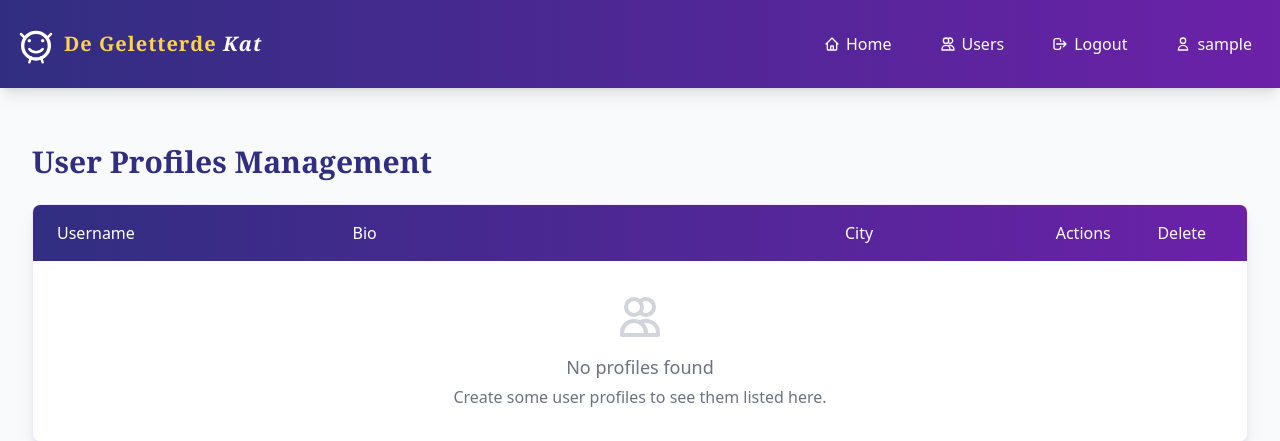
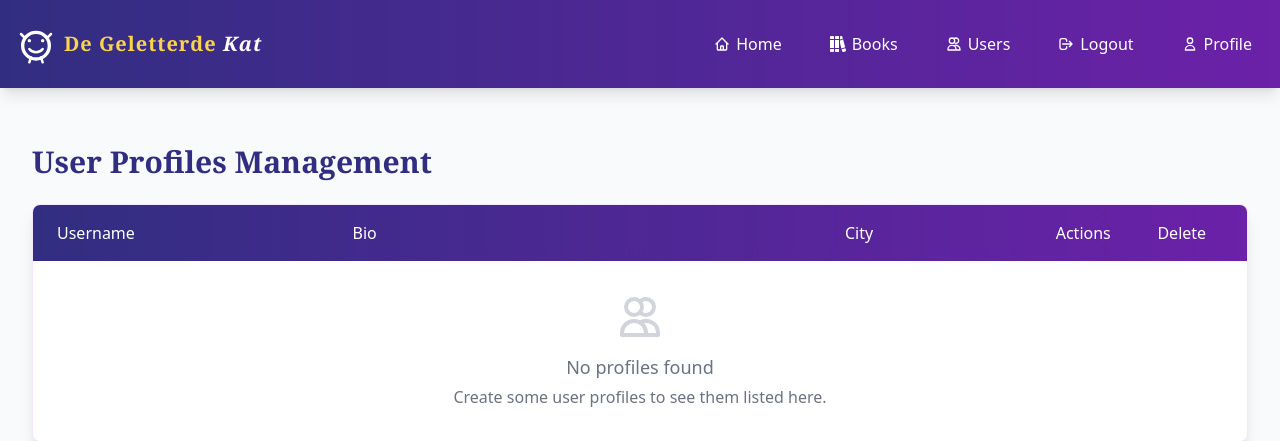
Before and after one commit to RMJTromp/boekenclub-de-geletterde-kat, a Django app: page /manage-users/ in a window 1280 px wide. Shown: the top 441 px of the page. Run offline with Django 5.2, Linux system fonts and the light colour scheme; the visitor is signed in with stand-in values (Sample User, id 1); some libraries are stand-ins or nearby versions.

Commit message:
Added books to navigation

```diff
--- a/templates/components/navbar.html
+++ b/templates/components/navbar.html
@@ -28,7 +28,6 @@
 
             <!-- Desktop Menu -->
             <div class="hidden md:flex space-x-6 items-center">
-                {% if user.is_authenticated %}
                 <!-- Home Link -->
                 <a href="/" class="nav-link py-2 px-3 font-medium hover:text-amber-200 transition-all duration-300 relative overflow-hidden group flex items-center">
                     <svg class="w-4 h-4 mr-1.5" fill="none" stroke="currentColor" viewBox="0 0 24 24" xmlns="http://www.w3.org/2000/svg"><path stroke-linecap="round" stroke-linejoin="round" stroke-width="2" d="M3 12l2-2m0 0l7-7 7 7M5 10v10a1 1 0 001 1h3m10-11l2 2m-2-2v10a1 1 0 01-1 1h-3m-6 0a1 1 0 001-1v-4a1 1 0 011-1h2a1 1 0 011 1v4a1 1 0 001 1m-6 0h6"></path></svg>
@@ -36,6 +35,14 @@
                     <span class="absolute bottom-0 left-0 w-0 h-0.5 bg-amber-300 transition-all duration-300 group-hover:w-full"></span>
                 </a>
 
+                <!-- Books Link -->
+                <a href="{% url 'book_list' %}" class="nav-link py-2 px-3 font-medium hover:text-amber-200 transition-all duration-300 relative overflow-hidden group flex items-center">
+                    <svg class="w-4 h-4 mr-1.5" xmlns="http://www.w3.org/2000/svg" viewBox="0 0 512 512"><path d="M0 32C0 14.3 14.3 0 32 0L96 0c17.7 0 32 14.3 32 32l0 64L0 96 0 32zm0 96l128 0 0 256L0 384 0 128zM0 416l128 0 0 64c0 17.7-14.3 32-32 32l-64 0c-17.7 0-32-14.3-32-32l0-64zM160 32c0-17.7 14.3-32 32-32l64 0c17.7 0 32 14.3 32 32l0 64L160 96l0-64zm0 96l128 0 0 256-128 0 0-256zm0 288l128 0 0 64c0 17.7-14.3 32-32 32l-64 0c-17.7 0-32-14.3-32-32l0-64zm203.6-19.9L320 232.6l0-89.9 100.4-26.9 66 247.4L363.6 396.1zM412.2 85L320 109.6 320 11l36.9-9.9c16.9-4.6 34.4 5.5 38.9 22.6L412.2 85zM371.8 427l122.8-32.9 16.3 61.1c4.5 17-5.5 34.5-22.5 39.1l-61.4 16.5c-16.9 4.6-34.4-5.5-38.9-22.6L371.8 427z" fill="currentColor"/></svg>
+                    <span class="relative z-10">Books</span>
+                    <span class="absolute bottom-0 left-0 w-0 h-0.5 bg-amber-300 transition-all duration-300 group-hover:w-full"></span>
+                </a>
+
+                {% if user.is_authenticated %}
                     {% if user.is_staff %}
                         <!-- manage users -->
                         <a href="{% url 'manage_users' %}" class="nav-link py-2 px-3 font-medium hover:text-amber-200 transition-all duration-300 relative overflow-hidden group flex items-center">
@@ -65,7 +72,7 @@
                             <path d="M16 7C16 9.20914 14.2091 11 12 11C9.79086 11 8 9.20914 8 7C8 4.79086 9.79086 3 12 3C14.2091 3 16 4.79086 16 7Z" stroke-width="2" stroke-linecap="round" stroke-linejoin="round"/>
                             <path d="M12 14C8.13401 14 5 17.134 5 21H19C19 17.134 15.866 14 12 14Z" stroke-width="2" stroke-linecap="round" stroke-linejoin="round"/>
                         </svg>
-                        <span class="relative z-10">{{ user.username }}</span>
+                        <span class="relative z-10">Profile</span>
                         <span class="absolute bottom-0 left-0 w-0 h-0.5 bg-amber-300 transition-all duration-300 group-hover:w-full"></span>
                     </a>
                 {% endif %}
```
Lines whose indentation alone changed are shown as unchanged.
